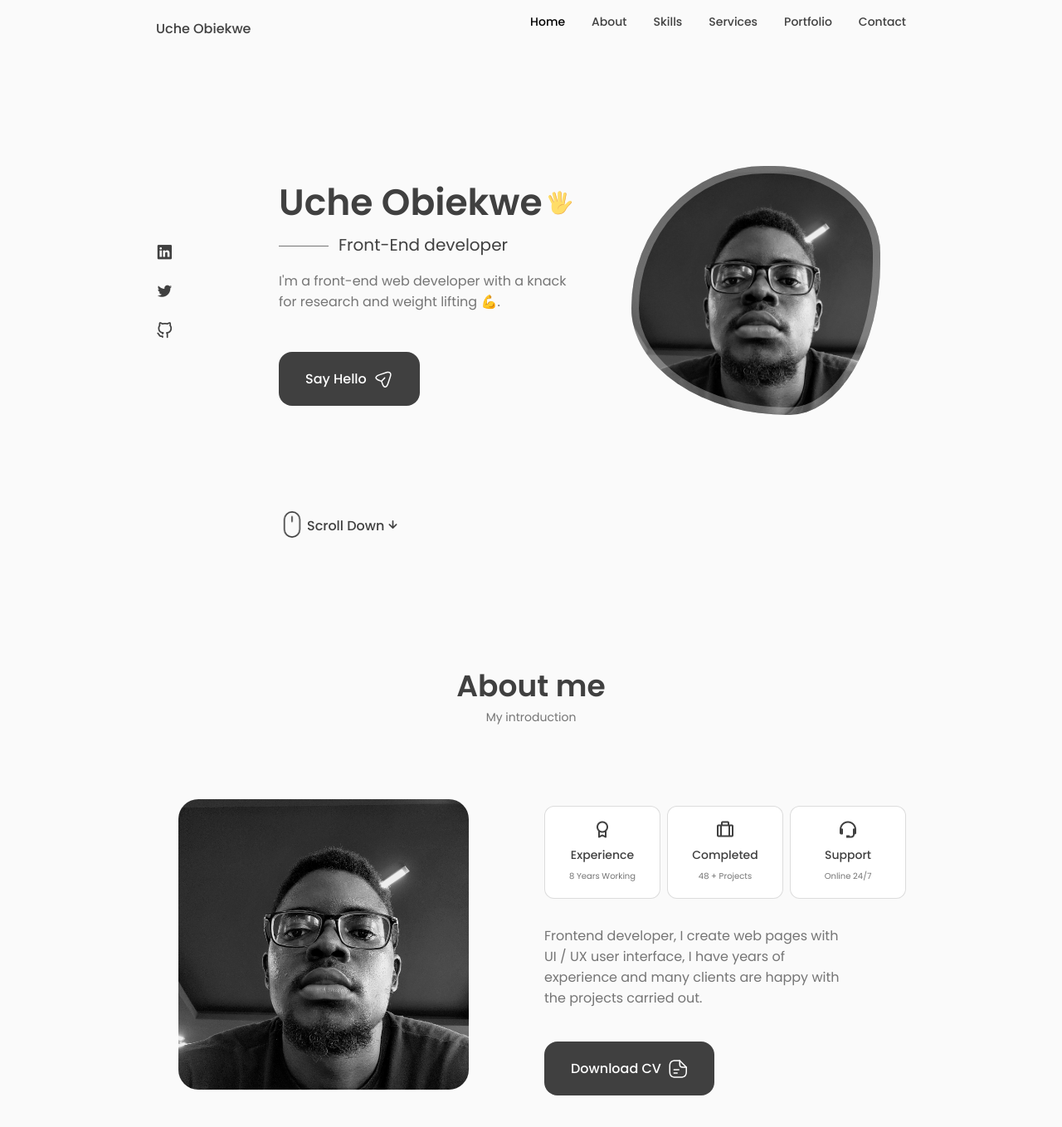
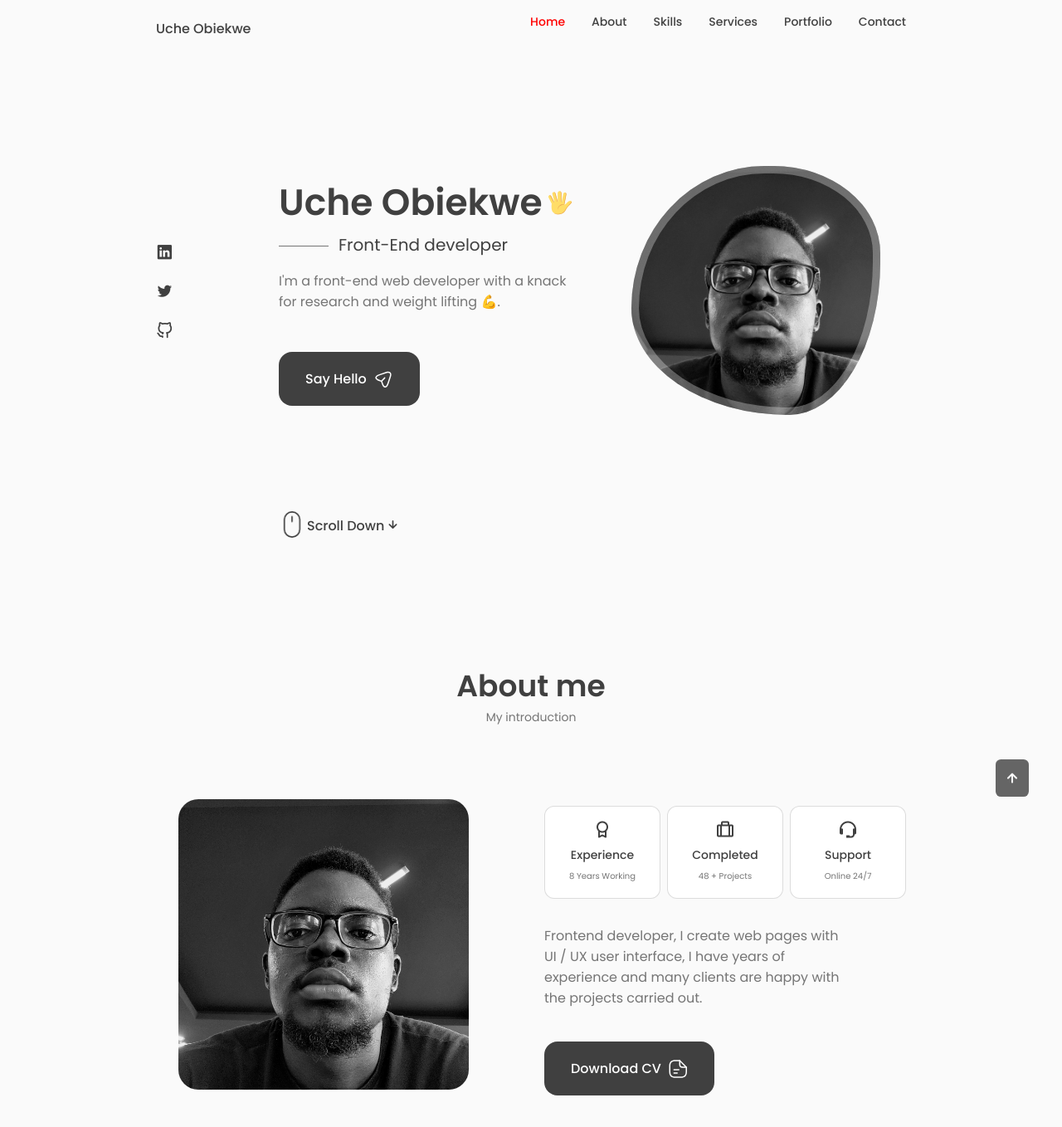
Before and after one commit to dvke/Portfolio-Website, a React (Vite) app: page / in a window 1280 px wide. Shown: the top 1358 px of the page at 83% size. Built offline with nearby package versions, Linux system fonts and the light colour scheme.

Commit message:
Scroll Up component

```diff
--- a/src/App.jsx
+++ b/src/App.jsx
@@ -8,6 +8,7 @@
 import Testimonials from "./components/testimonials/Testimonials";
 import Contact from "./components/contact/Contact";
 import Footer from "./components/footer/Footer";
+import ScrollUp from "./components/scrollup/ScrollUp";
 import "./App.css";
 
 function App() {
@@ -24,6 +25,7 @@
         <Testimonials />
         <Contact />
         <Footer />
+        <ScrollUp />
       </main>
     </>
   );
--- a/src/components/header/Header.css
+++ b/src/components/header/Header.css
@@ -49,7 +49,12 @@
 
 .active-link,
 .nav__link:hover {
-  color: var(--title-color-dark);
+  color: red;
+}
+
+/* Change background header */
+.scroll-header {
+  box-shadow: 0 -1px 4px rgba(0, 0, 0, 0.15);
 }
 
 /*=============== BREAKPOINTS ===============*/
--- a/src/components/header/Header.jsx
+++ b/src/components/header/Header.jsx
@@ -2,8 +2,19 @@
 import "./Header.css";
 
 const Header = () => {
+  // Change Background header
+  window.addEventListener("scroll", () => {
+    const header = document.querySelector(".header");
+    // display scroll icon when scroll is greater than 200  viewport height
+    if (window.scrollY > 80) header.classList.add("scroll-header");
+    else header.classList.remove("scroll-header");
+  });
+
   // Toggle Menu
   const [toggle, showMenu] = useState(false);
+
+  const [activeNav, setActiveNav] = useState("#home");
+
   return (
     <header className="header">
       <nav className="nav container">
@@ -14,42 +25,86 @@
         <div className={toggle ? "nav__menu show-menu" : "nav__menu"}>
           <ul className="nav__list ">
             <li className="nav__item">
-              <a href="#home" className="nav__link active-link">
+              <a
+                href="#home"
+                onClick={() => setActiveNav("#home")}
+                className={
+                  activeNav === "#home" ? "nav__link active-link" : "nav__link"
+                }
+              >
                 <i className="uil uil-estate nav__icon"></i>
                 Home
               </a>
             </li>
 
             <li className="nav__item">
-              <a href="#about" className="nav__link">
+              <a
+                href="#about"
+                onClick={() => setActiveNav("#about")}
+                className={
+                  activeNav === "#about" ? "nav__link active-link" : "nav__link"
+                }
+              >
                 <i className="uil uil-user nav__icon"></i>
                 About
               </a>
             </li>
 
             <li className="nav__item">
-              <a href="#skills" className="nav__link">
+              <a
+                href="#skills"
+                onClick={() => setActiveNav("#skills")}
+                className={
+                  activeNav === "#skills"
+                    ? "nav__link active-link"
+                    : "nav__link"
+                }
+              >
                 <i className="uil uil-file-alt nav__icon"></i>
                 Skills
               </a>
             </li>
 
             <li className="nav__item">
-              <a href="#services" className="nav__link">
+              <a
+                href="#services"
+                onClick={() => setActiveNav("#services")}
+                className={
+                  activeNav === "#services"
+                    ? "nav__link active-link"
+                    : "nav__link"
+                }
+              >
                 <i className="uil uil-user nav__icon"></i>
                 Services
               </a>
             </li>
 
             <li className="nav__item">
-              <a href="#portfolio" className="nav__link">
+              <a
+                href="#portfolio"
+                onClick={() => setActiveNav("#portfolio")}
+                className={
+                  activeNav === "#portfolio"
+                    ? "nav__link active-link"
+                    : "nav__link"
+                }
+              >
                 <i className="uil uil-scenery nav__icon"></i>
                 Portfolio
               </a>
             </li>
 
             <li className="nav__item">
-              <a href="#contact" className="nav__link">
+              <a
+                href="#contact"
+                onClick={() => setActiveNav("#contact")}
+                className={
+                  activeNav === "#contact"
+                    ? "nav__link active-link"
+                    : "nav__link"
+                }
+              >
                 <i className="uil uil-message nav__icon"></i>
                 Contact
               </a>
--- /dev/null
+++ b/src/components/scrollup/ScrollUp.css
@@ -0,0 +1,50 @@
+.scrollup {
+  position: fixed;
+  right: 2.5rem;
+  bottom: -20%;
+  background-color: var(--title-color);
+  opacity: 0.8;
+  padding: 0.3rem 0.5rem;
+  border-radius: 0.4rem;
+  z-index: var(--z-tooltip);
+}
+
+.scrollup__icon {
+  font-size: 1.5rem;
+  color: var(--container-color);
+}
+
+.scrollup:hover {
+  background-color: var(--title-color-dark);
+}
+
+/* Show Scroll */
+.show-scroll {
+  bottom: 3rem;
+}
+
+/*=============== BREAKPOINTS ===============*/
+/* For large devices */
+@media screen and (max-width: 992px) {
+  .scrollup {
+    right: 1.5rem;
+    padding: 0.25rem 0.4rem;
+  }
+
+  .scrollup__icon {
+    font-size: 1.25rem;
+  }
+}
+
+/* For medium devices */
+@media screen and (max-width: 768px) {
+  .show-scroll {
+    bottom: 4rem;
+  }
+}
+/* For small devices */
+@media screen and (max-width: 350px) {
+  .scrollup {
+    right: 1rem;
+  }
+}
--- /dev/null
+++ b/src/components/scrollup/ScrollUp.jsx
@@ -0,0 +1,17 @@
+import "./ScrollUp.css";
+
+const ScrollUp = () => {
+  window.addEventListener("scroll", () => {
+    const scrollUp = document.querySelector(".scrollup");
+    // display scroll icon when scroll is greater than 560  viewport height
+    if (window.scrollY > 560) scrollUp.classList.add("show-scroll");
+    else scrollUp.classList.remove("show-scroll");
+  });
+  return (
+    <a href="#" className="scrollup">
+      <i className="uil uil-arrow-up scrollup__icon"></i>
+    </a>
+  );
+};
+
+export default ScrollUp;
```
